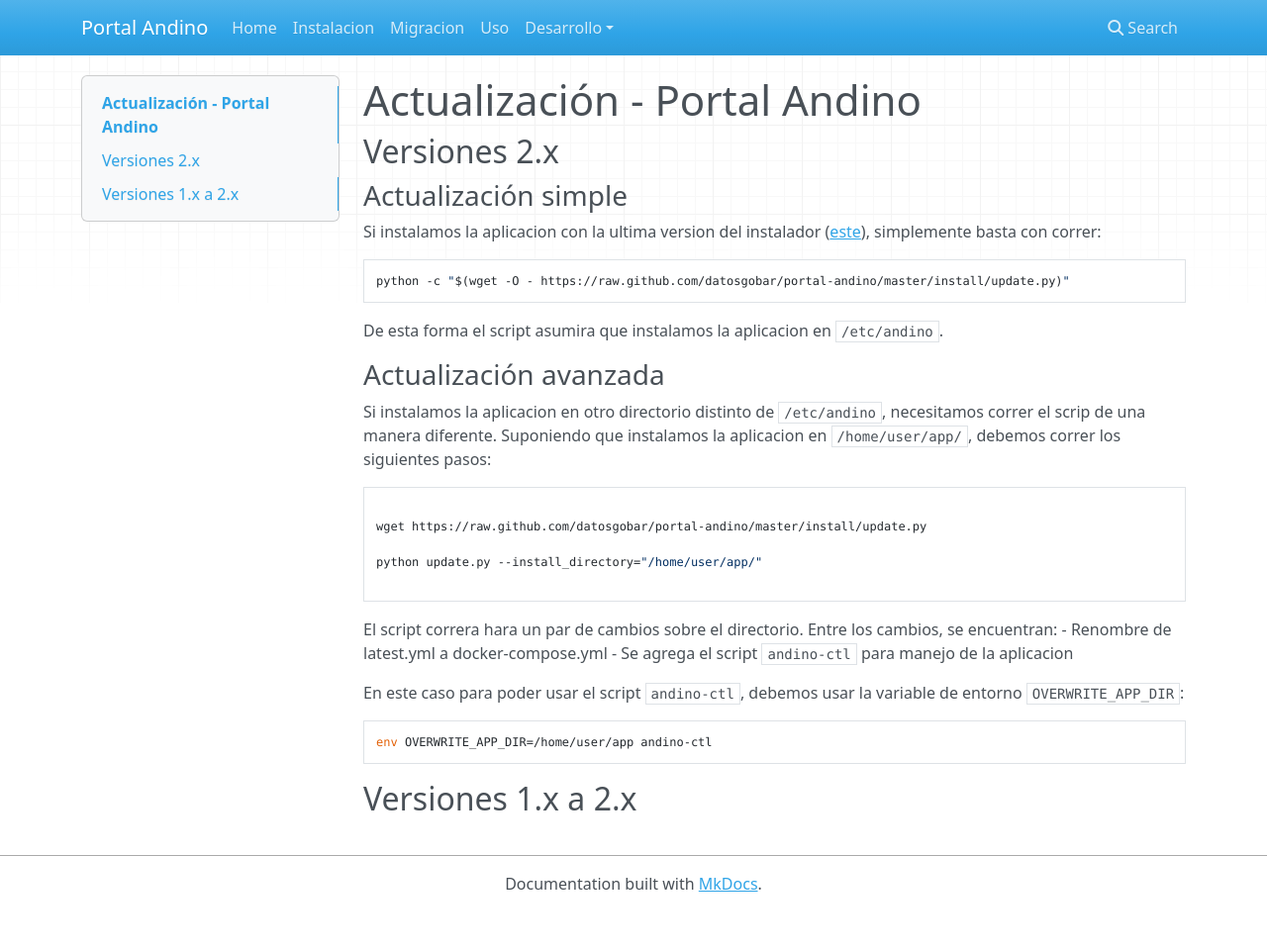
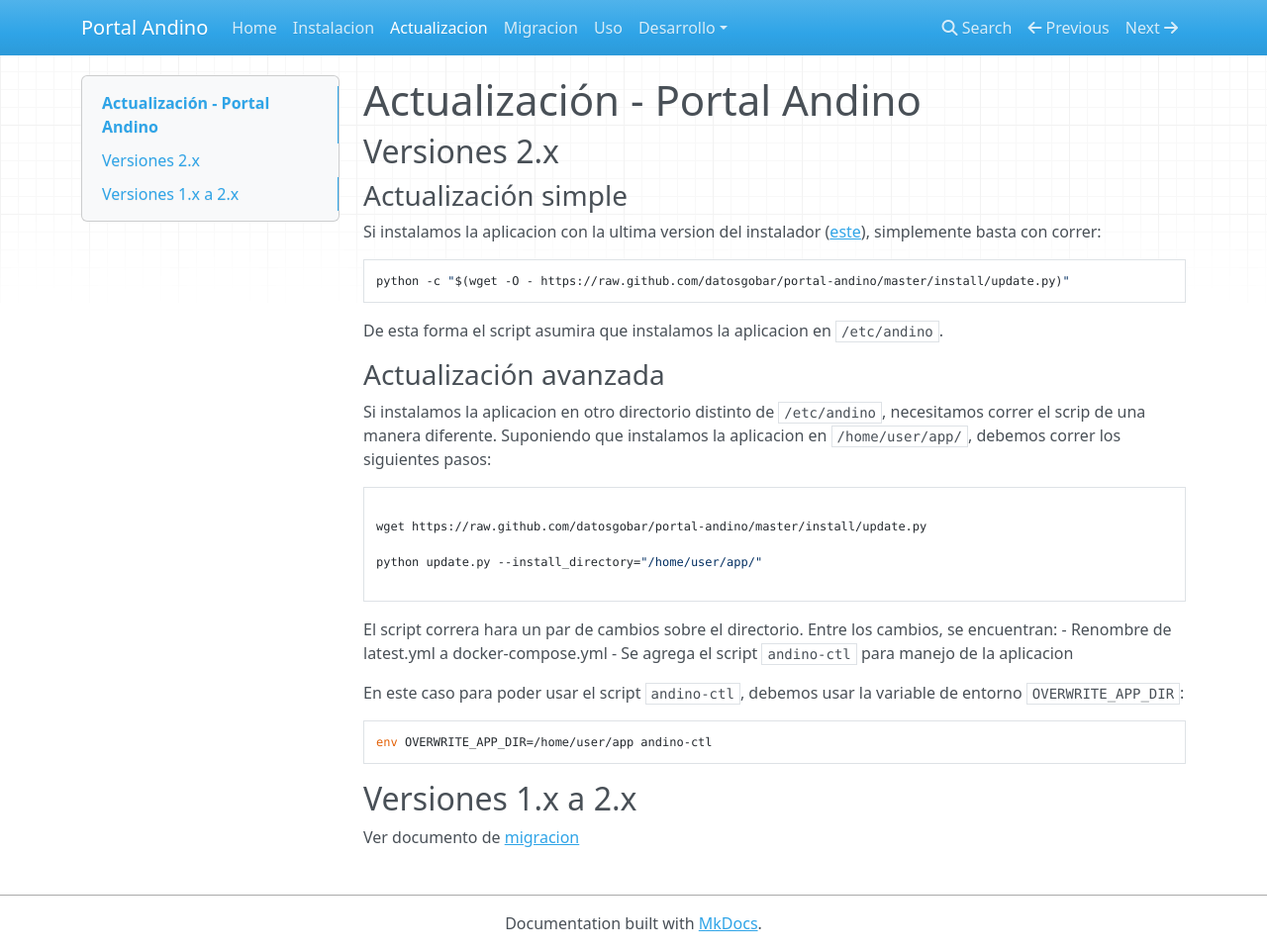
Before and after one commit to datosgobar/portal-andino, an MkDocs documentation site: the page built from docs/setup/update.md, in a window 1280 px wide and 961 px high. Shown: the whole window at 99% size. Built offline with MkDocs 1.6.1, drawn with Linux system fonts in a browser that asks for light colours; nearby versions of some CDN libraries; old or Windows-style settings are respelled for this version of MkDocs.

Commit message:
Agrego documento de actualizacion para ReadTheDocs

```diff
--- a/docs/setup/update.md
+++ b/docs/setup/update.md
@@ -37,3 +37,5 @@
     env OVERWRITE_APP_DIR=/home/user/app andino-ctl
 
 ## Versiones 1.x a 2.x
+
+Ver documento de [migracion](docs/setup/migration.md)
--- a/mkdocs.yml
+++ b/mkdocs.yml
@@ -2,6 +2,7 @@
 pages:
   - Home: 'index.md'
   - Instalacion: 'setup/install.md'
+  - Actualizacion: 'setup/update.md'
   - Migracion: 'setup/migration.md'
   - Uso: 'setup/usage.md'
   - Desarrollo:
```
